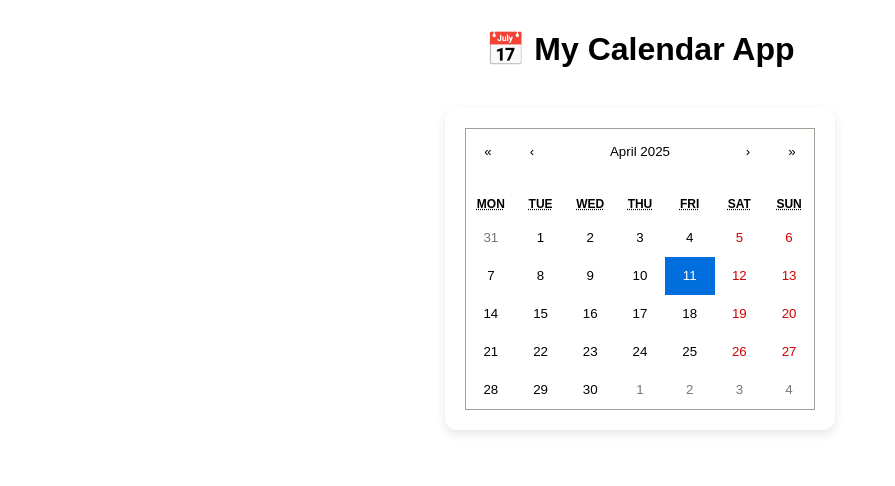
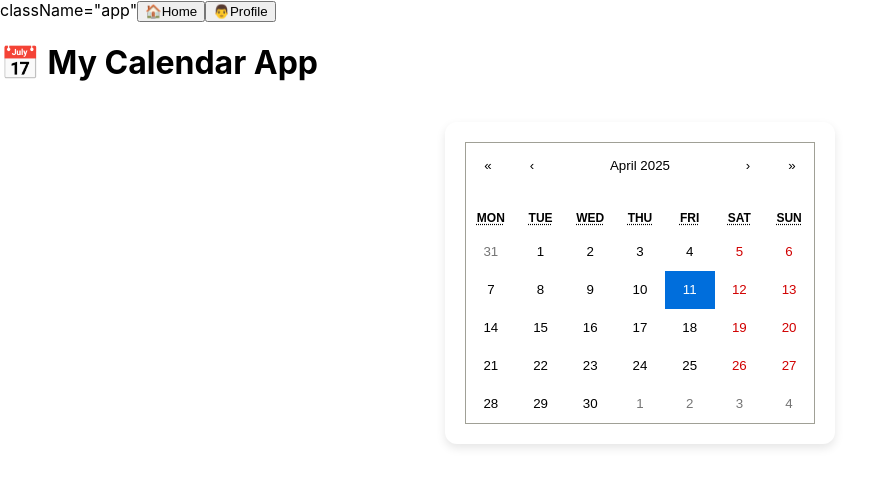
Before and after one commit to NoahWGeorge/CalendarApp, a React (Create React App) app in the folder client/: page / in a window 1280 px wide. Shown: the top 486 px of the page, without its empty margins (0-895 px from the left). Built offline with nearby package versions, Linux system fonts and the light colour scheme.

Commit message:
added the profile and home button, working on onclick method and profile

```diff
--- a/client/src/App.js
+++ b/client/src/App.js
@@ -48,12 +48,14 @@ function App() {
   };
 
   return (
-    <div className="app">
+    <div> className="app"
+    <button onClick="My Function()"><position> 🏠Home </position></button>
+    <button onClick="My Function()"><position> 👨Profile </position></button>
       <h1>📅 My Calendar App</h1>
       <div className="calendar-layout">
         <div className="calendar-container">
           <Calendar onChange={onDateClick} value={date} />
-        </div>
+    </div>
 
         {showSidebar && (
           <div className="sidebar">
```
Also changed, not shown: client/src/Pages/Home.js (added), client/src/Pages/profile.js (added).
